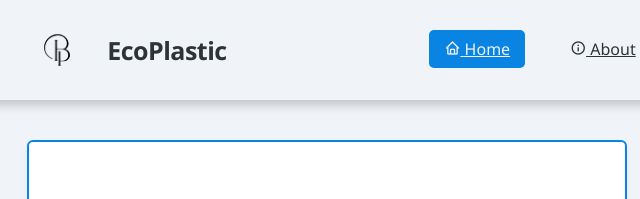
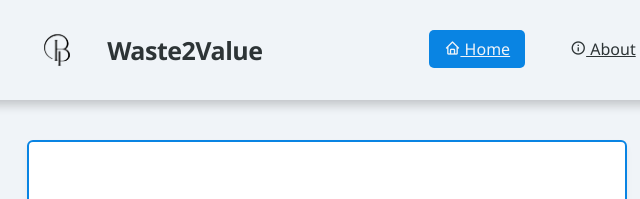
Before and after one commit to Rittik-Singh/EcoPlastic, a plain HTML site: page index.html in a window 1280 px wide. Shown: the top 199 px of the page, 88-728 px from the left. Drawn offline with nearby package versions, Linux system fonts and the light colour scheme.

Commit message:
Update index.html

```diff
--- a/index.html
+++ b/index.html
@@ -4,7 +4,7 @@
 <head>
     <meta charset="UTF-8">
     <meta name="viewport" content="width=device-width, initial-scale=1.0">
-    <title>Plastic Waste Management | Home</title>
+    <title>Waste2Value</title>
     <link rel="stylesheet" href="style.css">
     <link rel="stylesheet" href="script.js">
     <link href='https://unpkg.com/boxicons@2.1.4/css/boxicons.min.css' rel='stylesheet'>
@@ -17,7 +17,7 @@
     <header class="navbar">
         <div class="logo">
             <img src="logo.png" alt="Eco Waste Management Logo" width="60" height="60">
-            <span>EcoPlastic</span>
+            <span>Waste2Value</span>
         </div>
 
         <nav class="menu">
```
